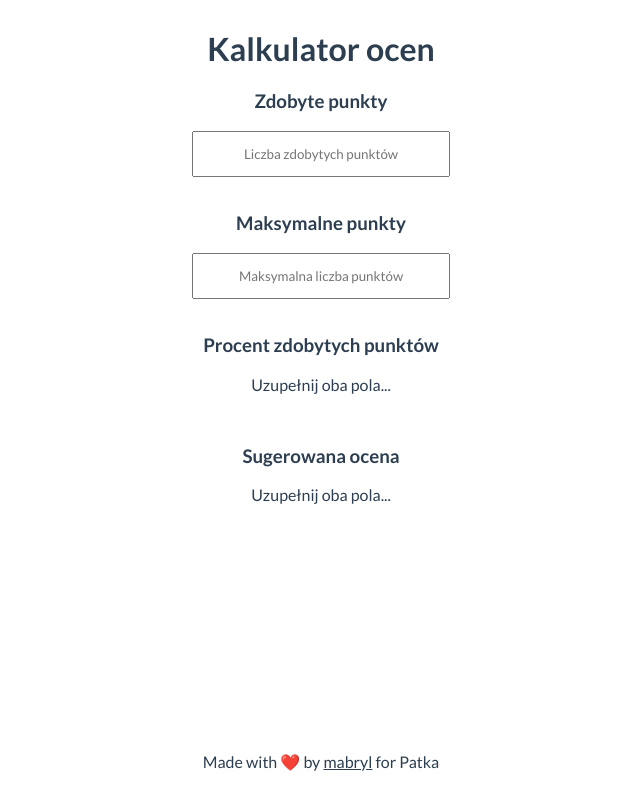
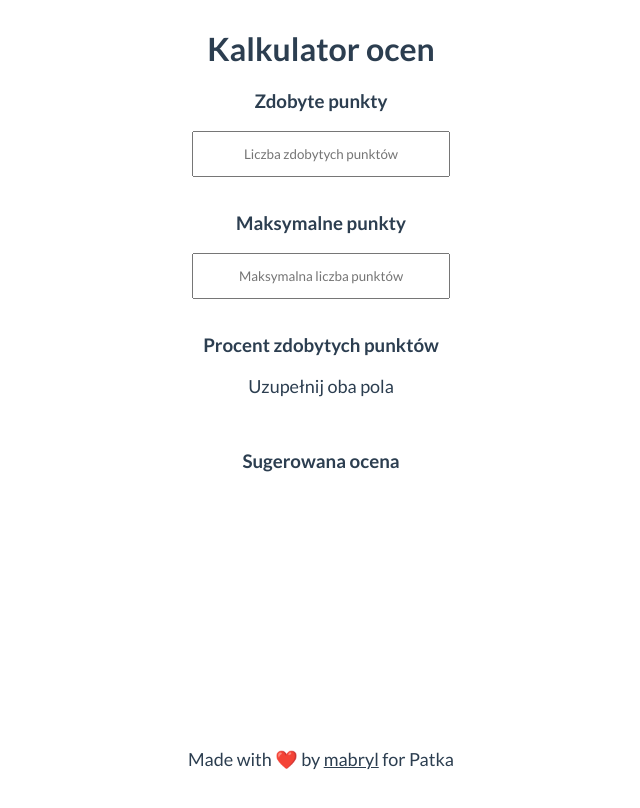
Before and after one commit to mabryl/grade-calculator, a Vue app: page / in a window 1280 px wide. Shown: the whole page, without its empty margins (319-959 px from the left). Built offline with nearby package versions, Linux system fonts and the light colour scheme.

Commit message:
create function to display percentage

```diff
--- a/index.html
+++ b/index.html
@@ -7,7 +7,7 @@
     <link rel="preconnect" href="https://fonts.gstatic.com" crossorigin>
     <link href="https://fonts.googleapis.com/css2?family=Lato:wght@100;300;400;700;900&display=swap" rel="stylesheet">
     <meta name="viewport" content="width=device-width, initial-scale=1.0" />
-    <title>Kalkultor Ocen</title>
+    <title>Kalkulator Ocen</title>
   </head>
   <body>
     <div id="app"></div>
--- a/src/components/Calculator.vue
+++ b/src/components/Calculator.vue
@@ -1,8 +1,19 @@
 <script setup>
-import { reactive, ref } from 'vue'
+import { computed, ref } from 'vue'
 
-const percentageMessage = ref('Uzupełnij oba pola...')
-const gradeMessage = ref('Uzupełnij oba pola...')
+const gotPoints = ref('')
+const maxPoints = ref('')
+
+function getPercentage() {
+	let percentage
+	if (!gotPoints.value || !maxPoints.value) {
+		percentage = 'Uzupełnij oba pola'
+		return percentage
+	} else {
+		percentage = gotPoints.value / maxPoints.value * 100
+		return `${percentage.toFixed(2)} %`
+	}
+}
 
 </script>
 
@@ -11,33 +22,26 @@ const gradeMessage = ref('Uzupełnij oba pola...')
 
 	<h1>Kalkulator ocen</h1>
 
-		<div class="points-div">
-
 			<div class="box">
 				<h3>Zdobyte punkty</h3>
-				<input :value="number" type="number" placeholder="Liczba zdobytych punktów">
+				<input v-model.number="gotPoints" placeholder="Liczba zdobytych punktów">
 			</div>
 
 			<div class="box">
 				<h3>Maksymalne punkty</h3>
-				<input :value="number" type="number" placeholder="Maksymalna liczba punktów">
+				<input v-model.number="maxPoints" placeholder="Maksymalna liczba punktów">
 			</div>
 
-		</div>
-
-		<div class="grade-div">
 
 			<div class="box">
 				<h3>Procent zdobytych punktów</h3>
-				<p>{{ percentageMessage }}</p>
+				<p>{{ getPercentage() }}</p>
 			</div>
 
 			<div class="box">
 				<h3>Sugerowana ocena</h3>
-				<p>{{ gradeMessage }}</p>
+				<p></p>
 			</div>
-
-		</div>
 
 </div>
 </template>
@@ -58,6 +62,10 @@ input[type=number] {
 	-moz-appearance: textfield;
 }
 
+p {
+	font-size: large;
+}
+
 .calc-container {
   flex: 1 0 auto;
 }
```
